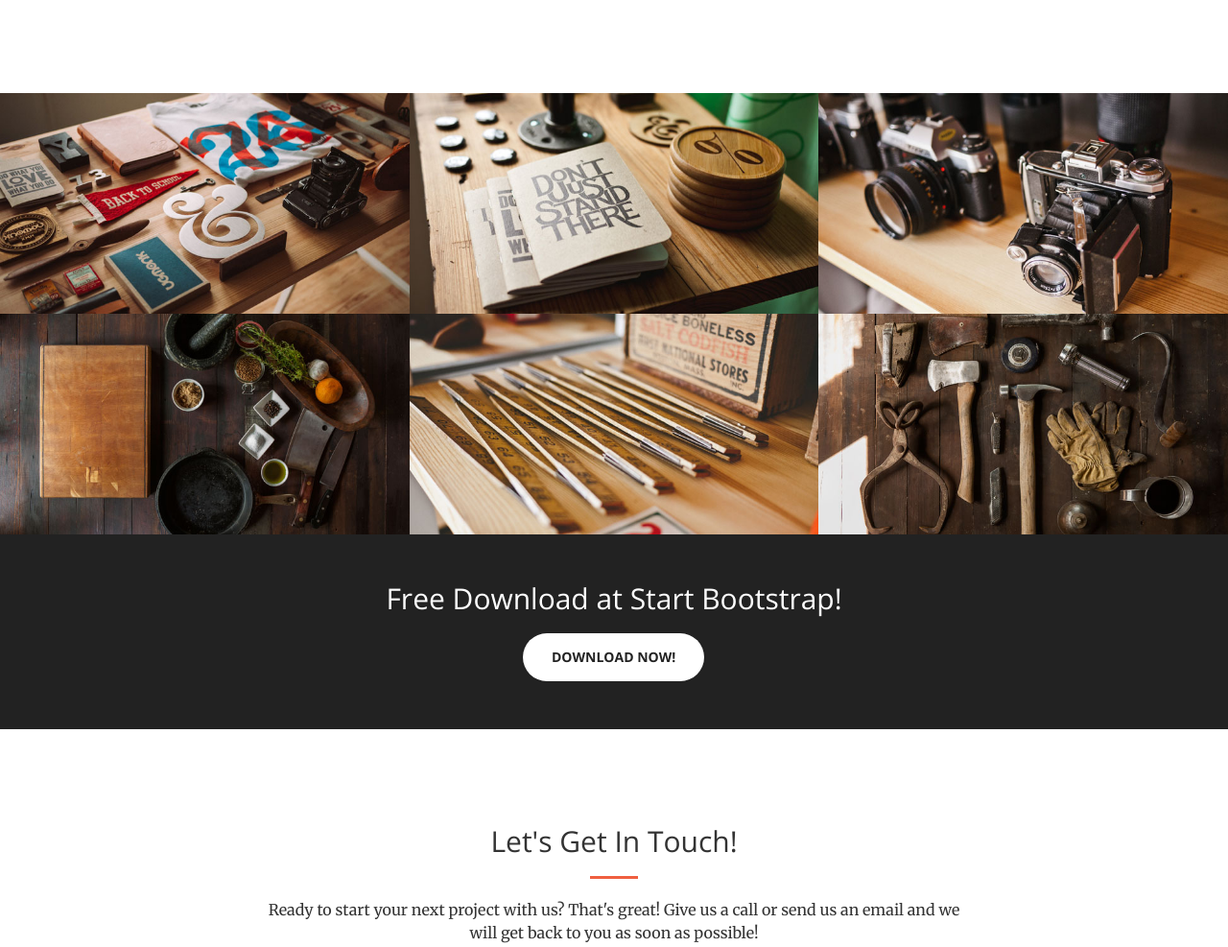
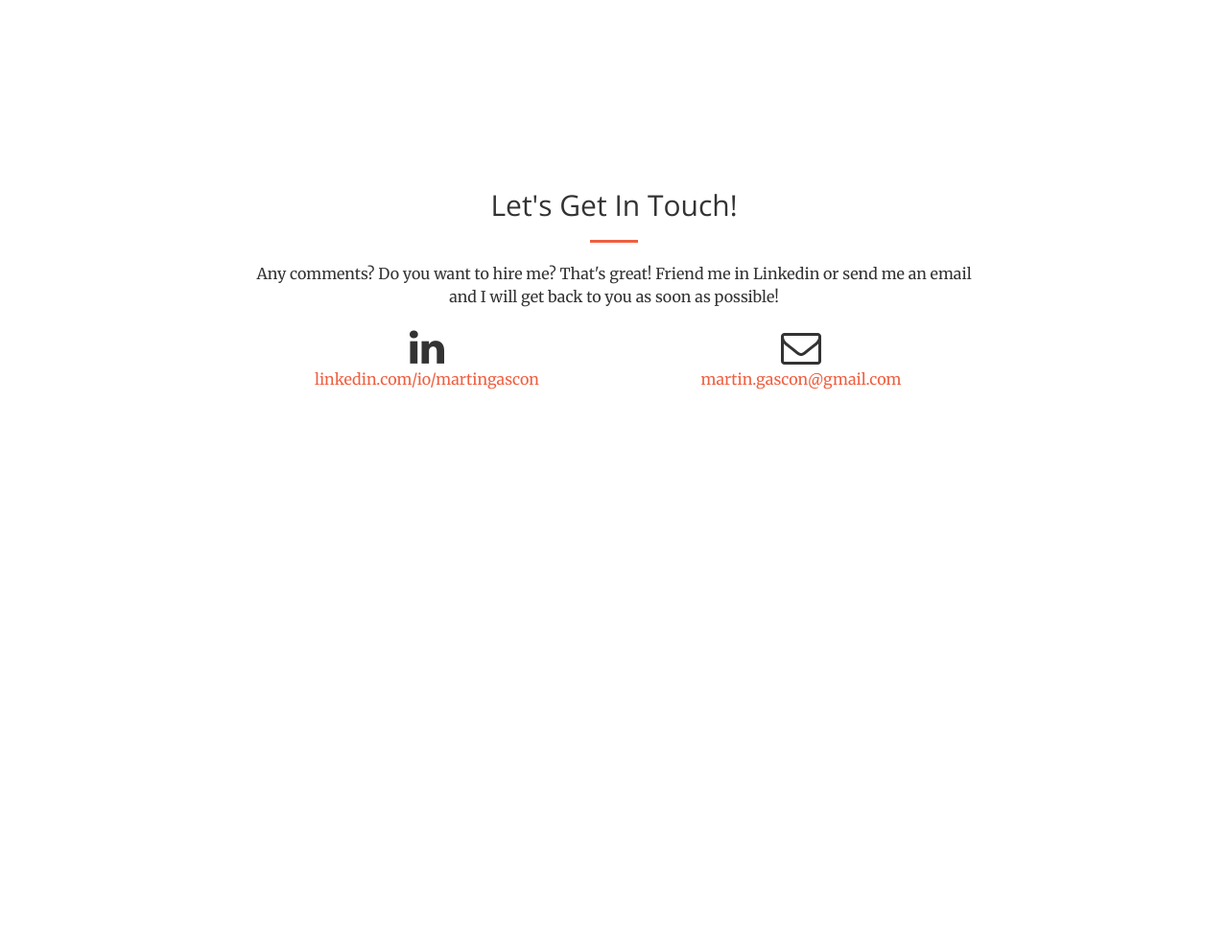
Before and after one commit to martingascon/martingascon.github.io, a website: page index.html in a window 1280 px wide. Shown: the part 2272-3259 px from the top of the page at 96% size. After the commit the page ends 2799 px from the top, so only its background shows below. Drawn offline with nearby package versions, Linux system fonts and the light colour scheme.

Commit message:
removed pictures by now and fixed contact

```diff
--- a/index.html
+++ b/index.html
@@ -39,9 +39,7 @@
         $('[rel="popover"]').popover({ placement : 'right', trigger : 'hover', html : true,
       content: function() {return $('#popover_content_wrapper').html();} });
     });
-
-
-  </script>
+   </script>
 
 
     <style>
@@ -219,7 +217,7 @@
     </section>
 
     <section class="no-padding" id="mypresent">
-        <div class="container-fluid">
+        <!--<div class="container-fluid">
             <div class="row no-gutter popup-gallery">
                 <div class="col-lg-4 col-sm-6">
                     <a href="http://ingrid.intertek.com" target="_blank" class="portfolio-box">
@@ -312,17 +310,17 @@
                     </a>
                 </div>
             </div>
-        </div>
+        </div>-->
     </section>
 
-    <aside class="bg-dark">
+    <!--<aside class="bg-dark">
         <div class="container text-center">
             <div class="call-to-action">
                 <h2>Free Download at Start Bootstrap!</h2>
                 <a href="http://startbootstrap.com/template-overviews/creative/" class="btn btn-default btn-xl sr-button">Download Now!</a>
             </div>
         </div>
-    </aside>
+    </aside>-->
 
     <section id="contact">
         <div class="container">
@@ -330,15 +328,16 @@
                 <div class="col-lg-8 col-lg-offset-2 text-center">
                     <h2 class="section-heading">Let's Get In Touch!</h2>
                     <hr class="primary">
-                    <p>Ready to start your next project with us? That's great! Give us a call or send us an email and we will get back to you as soon as possible!</p>
+                    <p>Any comments? Do you want to hire me? That's great! Friend me in Linkedin or send me an email and I will get back to you as soon as possible!</p>
                 </div>
                 <div class="col-lg-4 col-lg-offset-2 text-center">
-                    <i class="fa fa-phone fa-3x sr-contact"></i>
-                    <p>123-456-6789</p>
+                    <i class="fa fa-linkedin fa-3x sr-contact"></i>
+                    <p><a href="http://linkedin.com/in/martingascon">linkedin.com/io/martingascon</a></p>
+                    <p></p>
                 </div>
                 <div class="col-lg-4 text-center">
                     <i class="fa fa-envelope-o fa-3x sr-contact"></i>
-                    <p><a href="mailto:your-email@your-domain.com">feedback@startbootstrap.com</a></p>
+                    <p><a href="mailto:martin.gascon_A T_gmail.com">martin.gascon@gmail.com</a></p>
                 </div>
             </div>
         </div>
```
